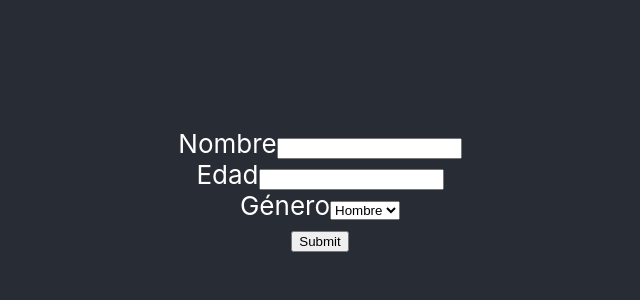
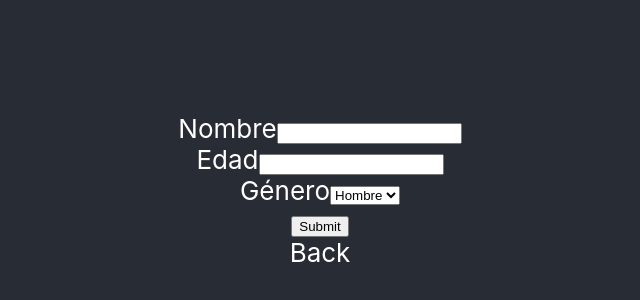
Before and after one commit to AlbGarciam/react_tests, a React (Create React App) app: page /login in a window 1280 px wide. Shown: the part 210-510 px from the top of the page, without its empty margins (320-960 px from the left). Built offline with nearby package versions, Linux system fonts and the light colour scheme.

Commit message:
add navigation

```diff
--- a/package.json
+++ b/package.json
@@ -5,7 +5,8 @@
   "dependencies": {
     "react": "^16.9.0",
     "react-dom": "^16.9.0",
-    "react-scripts": "3.1.1"
+    "react-scripts": "3.1.1",
+    "react-router-dom": "5.0.1"
   },
   "scripts": {
     "start": "react-scripts start",
--- a/src/App/App.js
+++ b/src/App/App.js
@@ -1,48 +1,18 @@
 import React, { Component } from 'react';
-import Form from './Form/Form.component'
-import InputText from './InputWithTitle/Models/InputText.model'
-import InputSelector from './InputWithTitle/Models/InputSelector.model'
-import SelectOption from './InputWithTitle/Models/SelectOption.model'
-import './App.css';
-
-function InputTextItems() {
-  const options = [
-    new SelectOption("male", "Hombre", "Hombre"),
-    new SelectOption("female", "Mujer", "Mujer")
-  ];
-
-  return [
-    new InputText('Nombre', 'name', 'text'),
-    new InputText('Edad', 'age', 'number'),
-    new InputSelector('Género', 'gender', options)
-  ];
-}
+import FormScene from './Scenes/Form.scene'
+import HomeScene from './Scenes/Home.scene'
+import { BrowserRouter as Router, Route} from "react-router-dom";
 
 export default class App extends Component {
-  constructor() {
-    super();
-    this.state = {
-      inputText: ""
-    };
-    this.onFormSubmitted = this.onFormSubmitted.bind(this);
-  }
-
-  onFormSubmitted(_, data) {
-    console.log("form submitted");
-    console.log(data);
-    // perform validation here
-    this.setState({
-      inputText: data
-    });
-  }
-
   render() {
     return (
-      <div className="App">
-        <header className="App-header">
-          <Form inputs={InputTextItems()} onFormSubmitted={this.onFormSubmitted}></Form>
-        </header>
-      </div>
+      <Router>
+        <div>
+          <Route exact path="/" component={HomeScene} />
+          <Route exact path="/login" component={FormScene} />
+          <Route path="/topics" component={FormScene} />
+        </div>
+      </Router>
     );
   }
 }
--- /dev/null
+++ b/src/App/Scenes/Form.scene.js
@@ -0,0 +1,53 @@
+import React, { Component } from 'react';
+import Form from '../Components/Form/Form.component'
+import InputText from '../Components/InputWithTitle/Models/InputText.model'
+import InputSelector from '../Components/InputWithTitle/Models/InputSelector.model'
+import SelectOption from '../Components/InputWithTitle/Models/SelectOption.model'
+
+import '../App.css';
+
+function InputTextItems() {
+    const options = [
+        new SelectOption("male", "Hombre", "Hombre"),
+        new SelectOption("female", "Mujer", "Mujer")
+    ];
+
+    return [
+        new InputText('Nombre', 'name', 'text'),
+        new InputText('Edad', 'age', 'number'),
+        new InputSelector('Género', 'gender', options)
+    ];
+}
+
+export default class FormScene extends Component {
+    constructor() {
+        super();
+        this.state = {
+            inputText: ""
+        };
+        this.onFormSubmitted = this.onFormSubmitted.bind(this);
+        this.onLinkClicked = this.onLinkClicked.bind(this);
+    }
+
+    onFormSubmitted(_, data) {
+        this.setState({
+            inputText: data
+        });
+    }
+
+    onLinkClicked(event) {
+        event.preventDefault();
+        this.props.history.goBack()
+    }
+
+    render() {
+        return (
+            <div className="App">
+                <header className="App-header">
+                    <Form inputs={InputTextItems()} onFormSubmitted={this.onFormSubmitted}></Form>
+                    <a onClick={this.onLinkClicked}>Back</a>
+                </header>
+            </div>
+        );
+    }
+}
--- /dev/null
+++ b/src/App/Scenes/Home.scene.js
@@ -0,0 +1,15 @@
+import React, { Component } from 'react';
+import { Link } from "react-router-dom";
+import '../App.css';
+
+export default class Home extends Component {
+    render() {
+        return (
+            <div className="App">
+                <header className="App-header">
+                    <Link className="App-link" to="/login">Login</Link>
+                </header>
+            </div>
+        );
+    }
+}
```
Also changed, not shown: src/App/Components/ChildComponent/ChildComponent.js (renamed from src/App/ChildComponent/ChildComponent.js), src/App/Components/Form/Form.component.js (renamed from src/App/Form/Form.component.js), src/App/Components/InputWithTitle/InputWithTitle.component.js (renamed from src/App/InputWithTitle/InputWithTitle.component.js), src/App/Components/InputWithTitle/Models/Input.model.js (renamed from src/App/InputWithTitle/Models/Input.model.js), src/App/Components/InputWithTitle/Models/InputSelector.model.js (renamed from src/App/InputWithTitle/Models/InputSelector.model.js), src/App/Components/InputWithTitle/Models/InputText.model.js (renamed from src/App/InputWithTitle/Models/InputText.model.js), src/App/Components/InputWithTitle/Models/SelectOption.model.js (renamed from src/App/InputWithTitle/Models/SelectOption.model.js), 1 other file (tests, documents, lock files or other folders).
